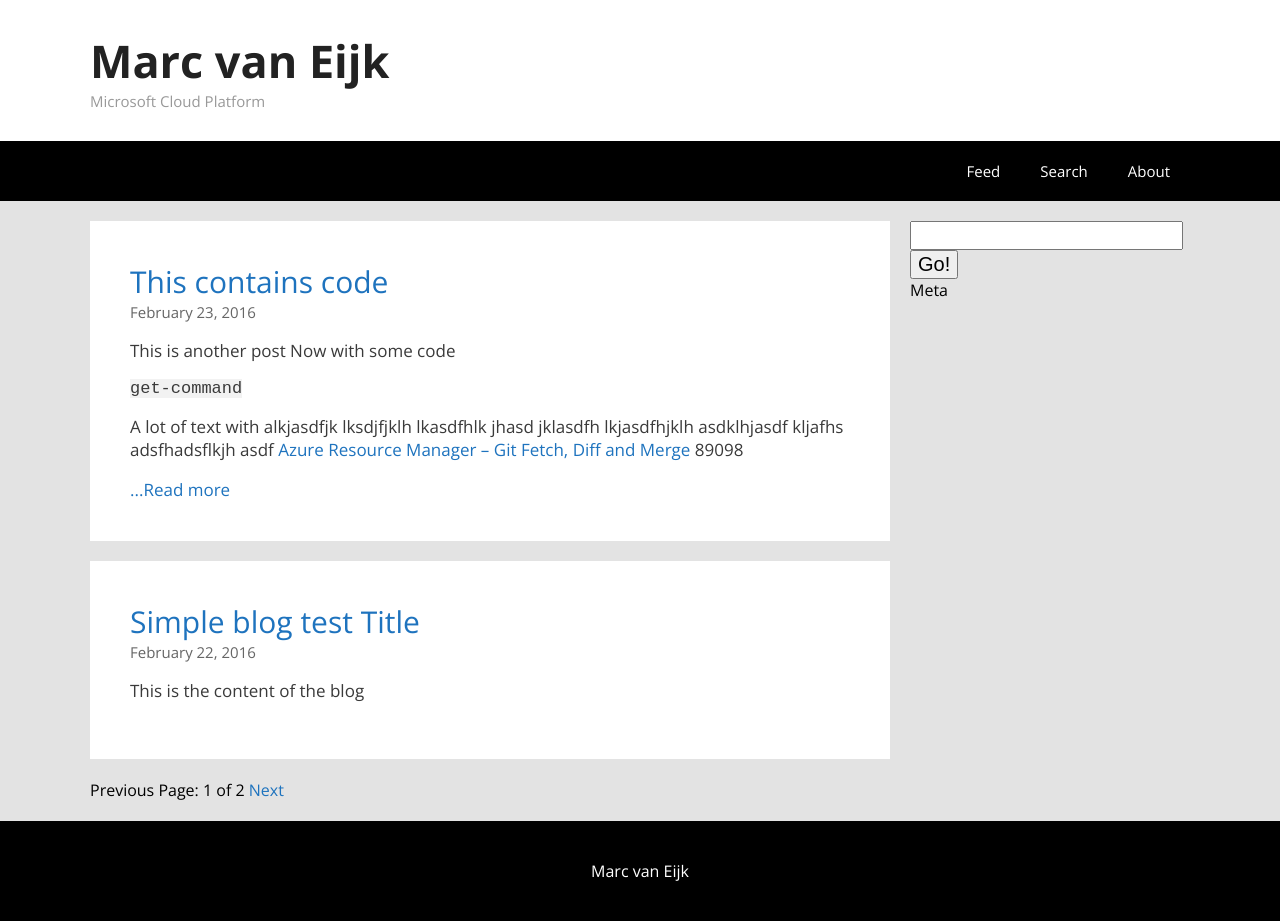
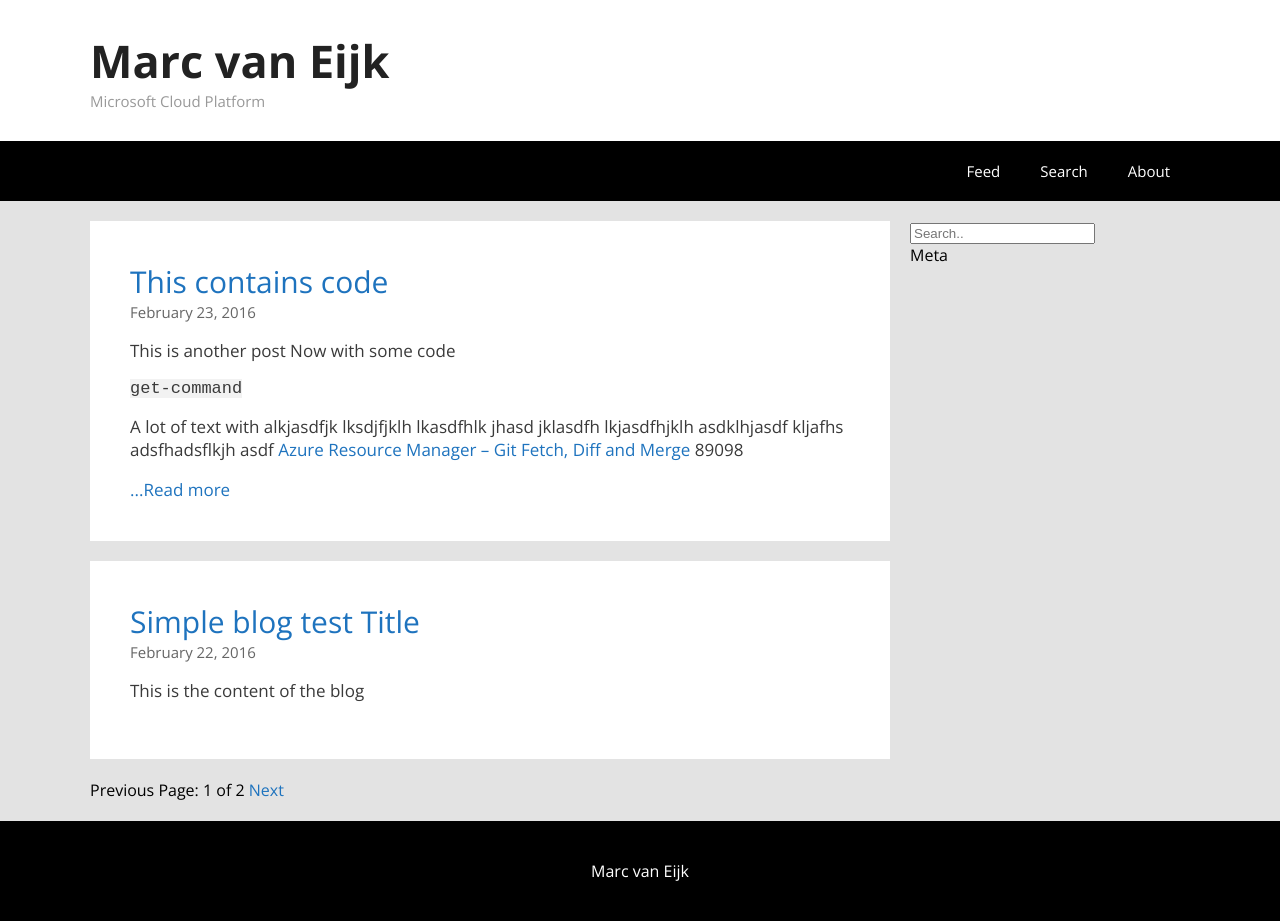
Before and after one commit to marcvaneijkdemo/marcvaneijkdemo.github.io, a Jekyll site: the page built from index.html, in a window 1280 px wide. Built offline with Jekyll 4.4.1, drawn with Linux system fonts in a browser that asks for light colours; nearby versions of some CDN libraries; the list of posts is cut into pages by our own code.

Commit message:
Update default.html

```diff
--- a/_layouts/default.html
+++ b/_layouts/default.html
@@ -33,9 +33,8 @@
         <div class="siteContent">{{ content }}</div>
         <div class="siteWidgets">
             <div class="widgetSearch">
-                <form action="get" id="site_search">
-                    <input style="font-size:20px;" type="text" id="search_box">
-                    <input style="font-size:20px;" type="submit" value="Go!">
+                <form action="/search">
+                    <input class="mve-site-widget-searchbox" type="search" id="search" name="q" placeholder="Search.." />
                 </form>
             </div>
             <div class="widgetMeta">Meta</div>
```
